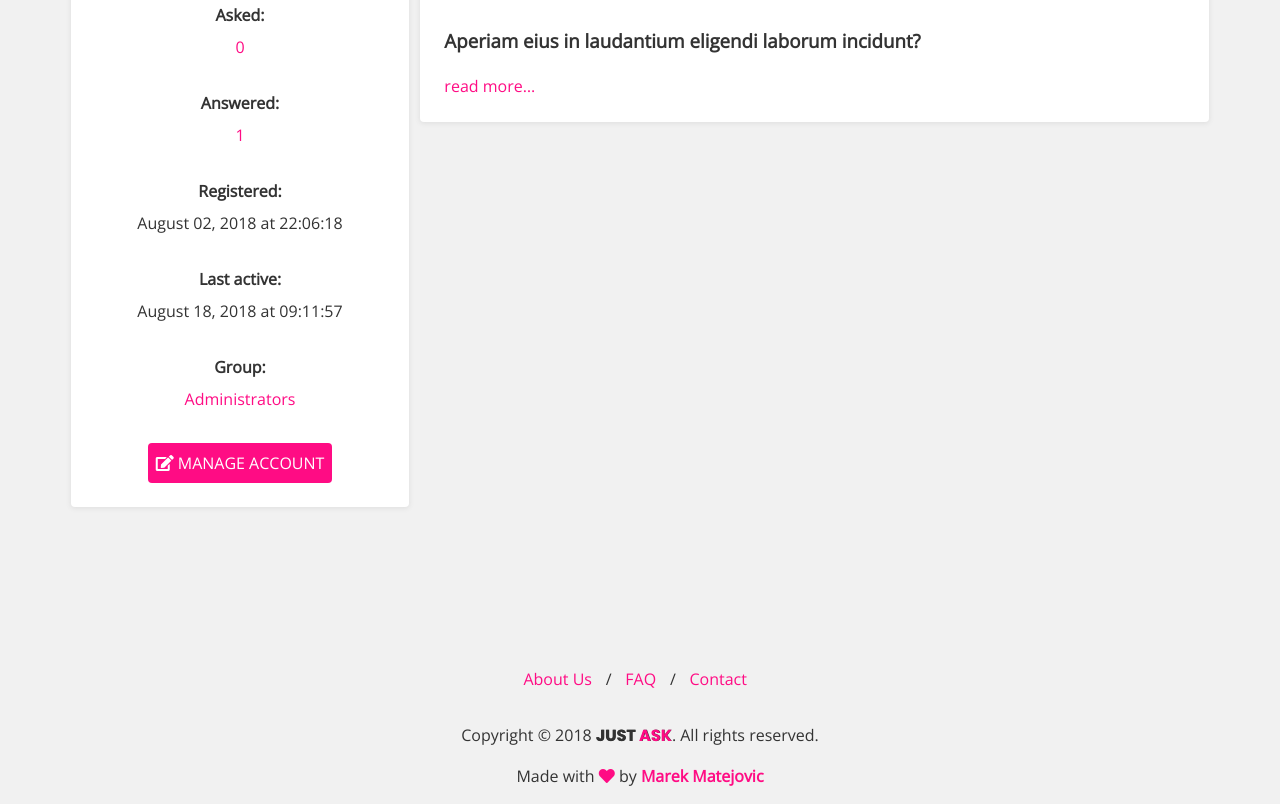
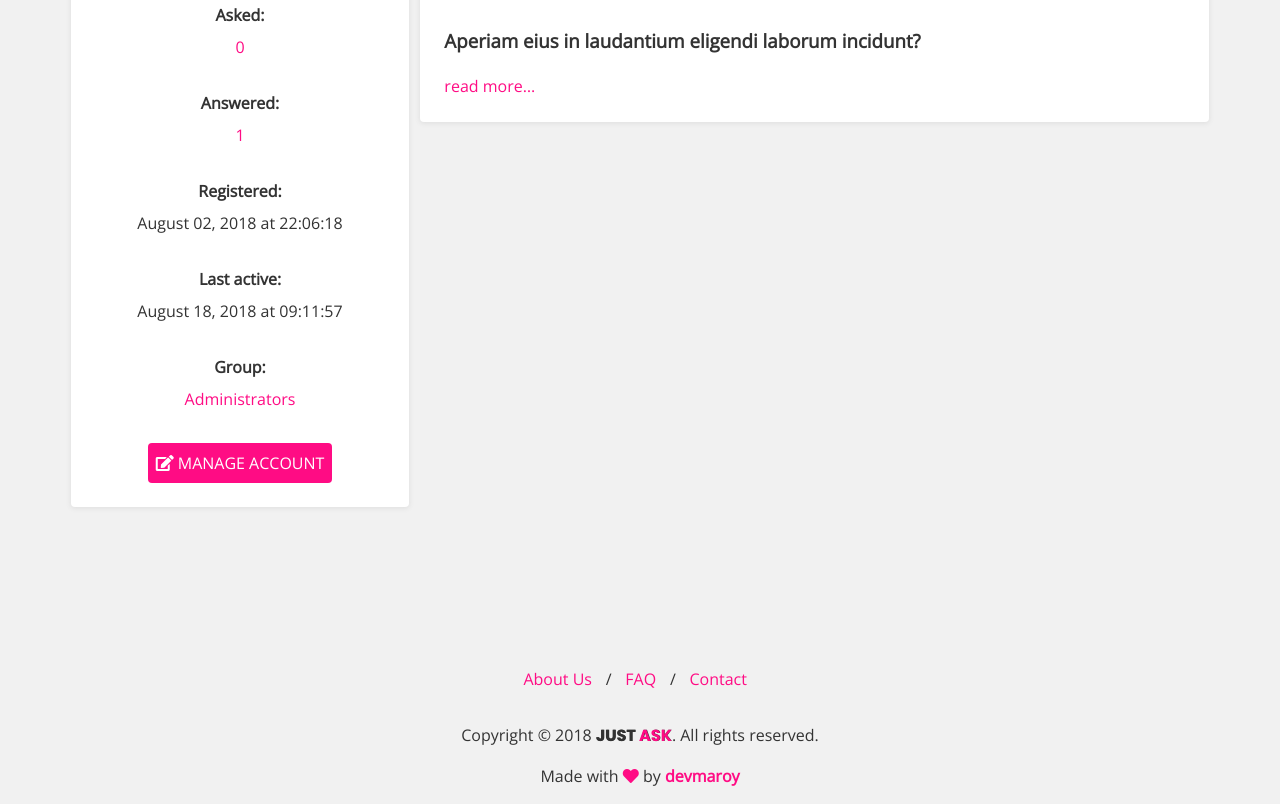
Before and after one commit to devmaroy/justask-template_cu_pe_st_hc_en, a plain HTML site: page index_w_loggedin.html in a window 1280 px wide. Shown: the part 728-1532 px from the top of the page. Drawn offline with nearby package versions, Linux system fonts and the light colour scheme.

Commit message:
Update index_w_loggedin.html

```diff
--- a/index_w_loggedin.html
+++ b/index_w_loggedin.html
@@ -291,7 +291,7 @@
 				</p>
 
 				<p>
-					Made with <i class="fas fa-heart heart-icon"></i> by <a href="https://marekmatejovic.cz/" class="copyright-brand">Marek Matejovic</a>
+					Made with <i class="fas fa-heart heart-icon"></i> by <a href="https://marekmatejovic.com/" class="copyright-brand">devmaroy</a>
 				</p>
 			</div>
 			<!-- END Copyright -->
```
